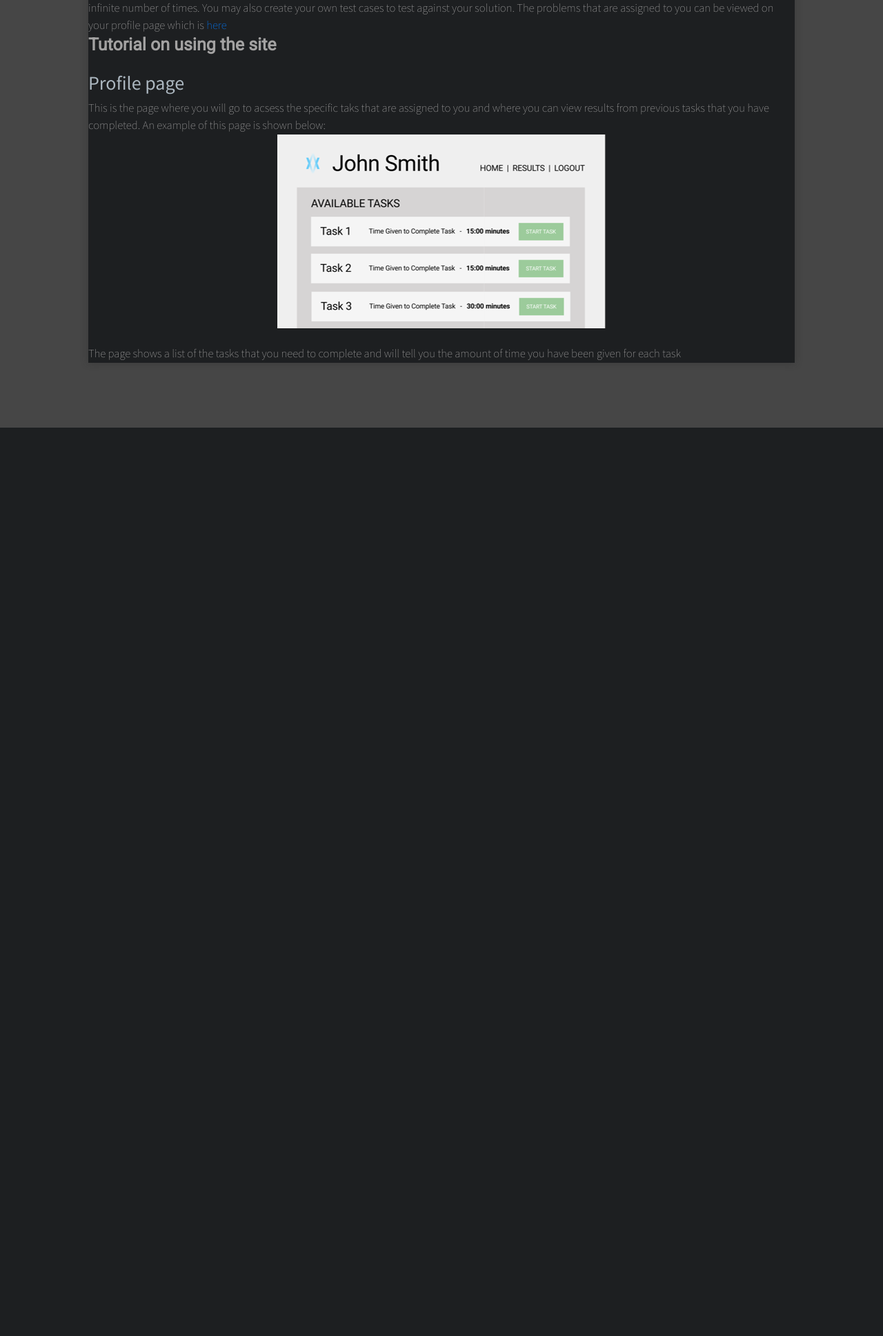
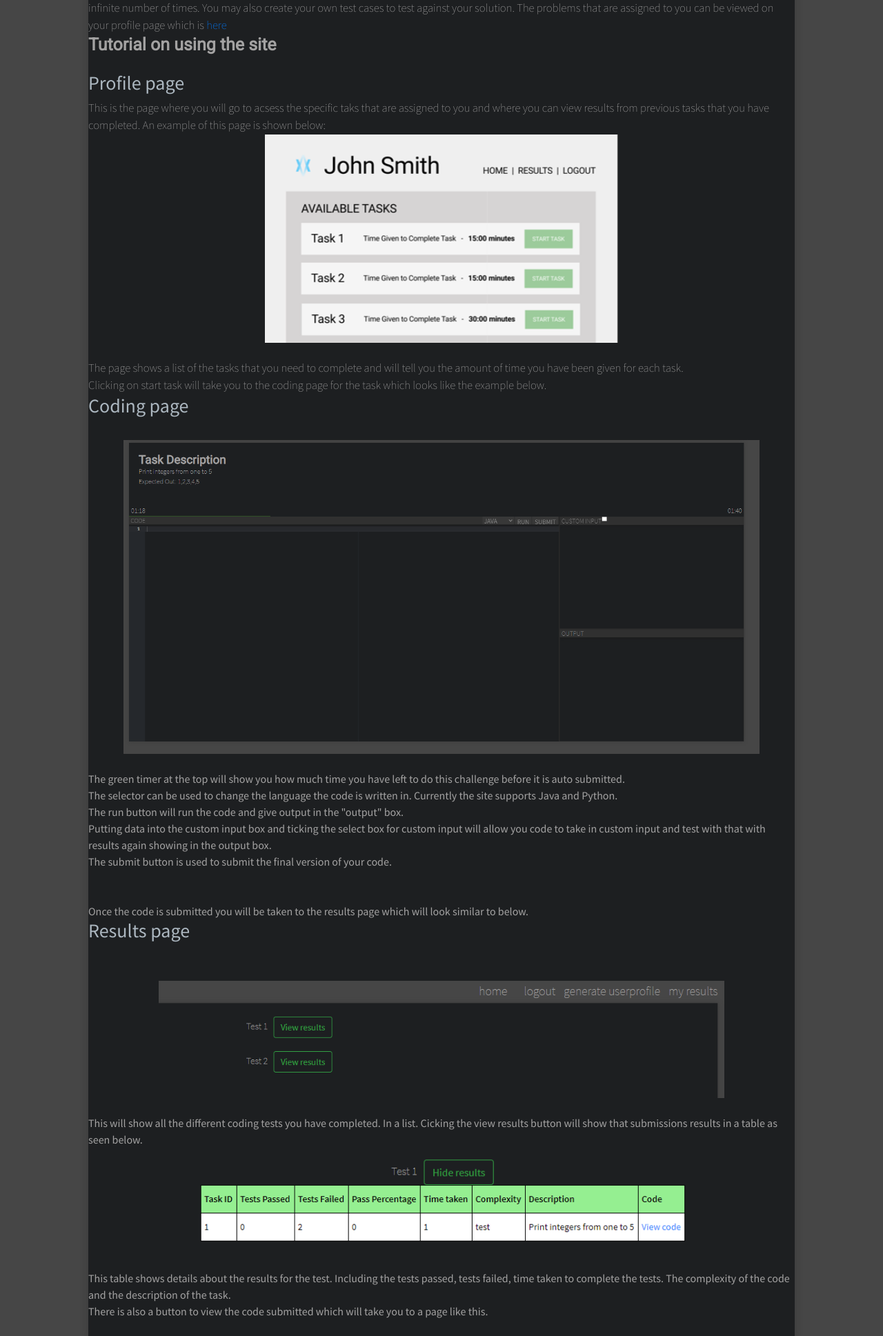
Before and after one commit to Calmac56/Team-project, a Django app: page / in a window 1280 px wide. Shown: the part 180-2117 px from the top of the page at 69% size. Before the commit the page ends 800 px from the top, so only its background shows below. Run offline with Django 3.2, Linux system fonts and the light colour scheme; some libraries are stand-ins or nearby versions.

Commit message:
Updated homepage and fixed profile page if tests have been submitted

```diff
--- a/main/cs14/views.py
+++ b/main/cs14/views.py
@@ -514,7 +514,7 @@ def profile(request):
     name = request.user.get_username  # change this to full name
 
     tasks = []
-
+    results = []
     try:
         if request.user.is_authenticated:
             auser = Candidate.objects.get(user=request.user)
@@ -534,6 +534,13 @@ def profile(request):
             candidate = Candidate.objects.get(user = theuser)
 
             taskobjs = UserTask.objects.filter(userID = candidate)
+
+            try:
+                resultsobjs = Results.objects.filter(userID=candidate)
+                for result in resultsobjs:
+                    results.append(result.taskID.taskID)
+            except Results.DoesNotExist:
+                results = None
 
             for task in taskobjs:
                 tasks.append(task.taskID)
@@ -557,4 +564,4 @@ def profile(request):
     else:
         form = CreateUserForm()
 
-    return render(request, 'cs14/profile.html', {'name':name, 'tasks':tasks, 'form':form})
+    return render(request, 'cs14/profile.html', {'name':name, 'tasks':tasks, 'form':form, 'results':results})
--- a/main/templates/cs14/index.html
+++ b/main/templates/cs14/index.html
@@ -27,8 +27,40 @@ your own test cases to test against your solution. The problems that are assigne
 <h3> Profile page</h3>
 <p> This is the page where you will go to acsess the specific taks that are assigned to you and where you can view results from previous tasks that you have completed. An example of this page is shown below:
     <br>
-    <img src="{% static "images/profile.png"%}" class=images>
+    <img src="{% static "images/profile.png"%}" style="width: 50%; height: auto;" class=images>
     <br>
-    The page shows a list of the tasks that you need to complete and will tell you the amount of time you have been given for each task
+    The page shows a list of the tasks that you need to complete and will tell you the amount of time you have been given for each task.<br>
+    Clicking on start task will take you to the coding page for the task which looks like the example below. <br>
+    <h3> Coding page</h3>
+    <br>
+    <img src="{% static "images/codepage.png"%}" class=images style="width: 90%; height: auto;">
+    <br>
+
+    The green timer at the top will show you how much time you have left to do this challenge before it is auto submitted. <br>
+    The selector can be used to change the language the code is written in. Currently the site supports Java and Python.<br>
+    The run button will run the code and give output in the "output" box. <br>
+    Putting data into the custom input box and ticking the select box for custom input will allow you code to take in custom input and test with that with results again showing in the output box. <br>
+    The submit button is used to submit the final version of your code. <br>
+    <br>
+    <br>
+    Once the code is submitted you will be taken to the results page which will look similar to below.
+    <h3> Results page</h3>
+    <br>
+    <br>
+    <img src="{% static "images/resultspage.png"%}" style="width: 80%; height: auto;" class=images>
+    <br>
+
+    This will show all the different coding tests you have completed. In a list. Cicking the view results button will show that submissions results in a table as seen below. <br>
+    <img src="{% static "images/result.png"%}" style="width: 80%; height: auto;" class=images>
+    <br>
+    This table shows details about the results for the test. Including the tests passed, tests failed, time taken to complete the tests. The complexity of the code and the description of the task.<br>
+    There is also a button to view the code submitted which will take you to a page like this.
+    <br>
+    <br>
+
+
+
+
+
 </p>
 {% endblock %}
--- a/main/templates/cs14/profile.html
+++ b/main/templates/cs14/profile.html
@@ -46,9 +46,14 @@
 				{% for task in tasks %}
 					<div class="taskContainer">
 						<p>{{task.description}}</p>
+						{% if task.taskID in results %}
+						Task completed
+						{% else %}
 						<a class="navLink" href="{% url 'cs14:code' task.taskID %}">Go to Task</a>
+						{% endif %}
         			</div>
 					<hr>
+
 				{% endfor %}
 			{% else %}
 				<h2>You have no coding tasks to complete.</h2>
```
Also changed, not shown: main/templates/cs14/codingPage.html (+6 -4 lines), main/static/images/codepage.PNG (added), main/static/images/result.PNG (added), main/static/images/resultspage.PNG (added).
